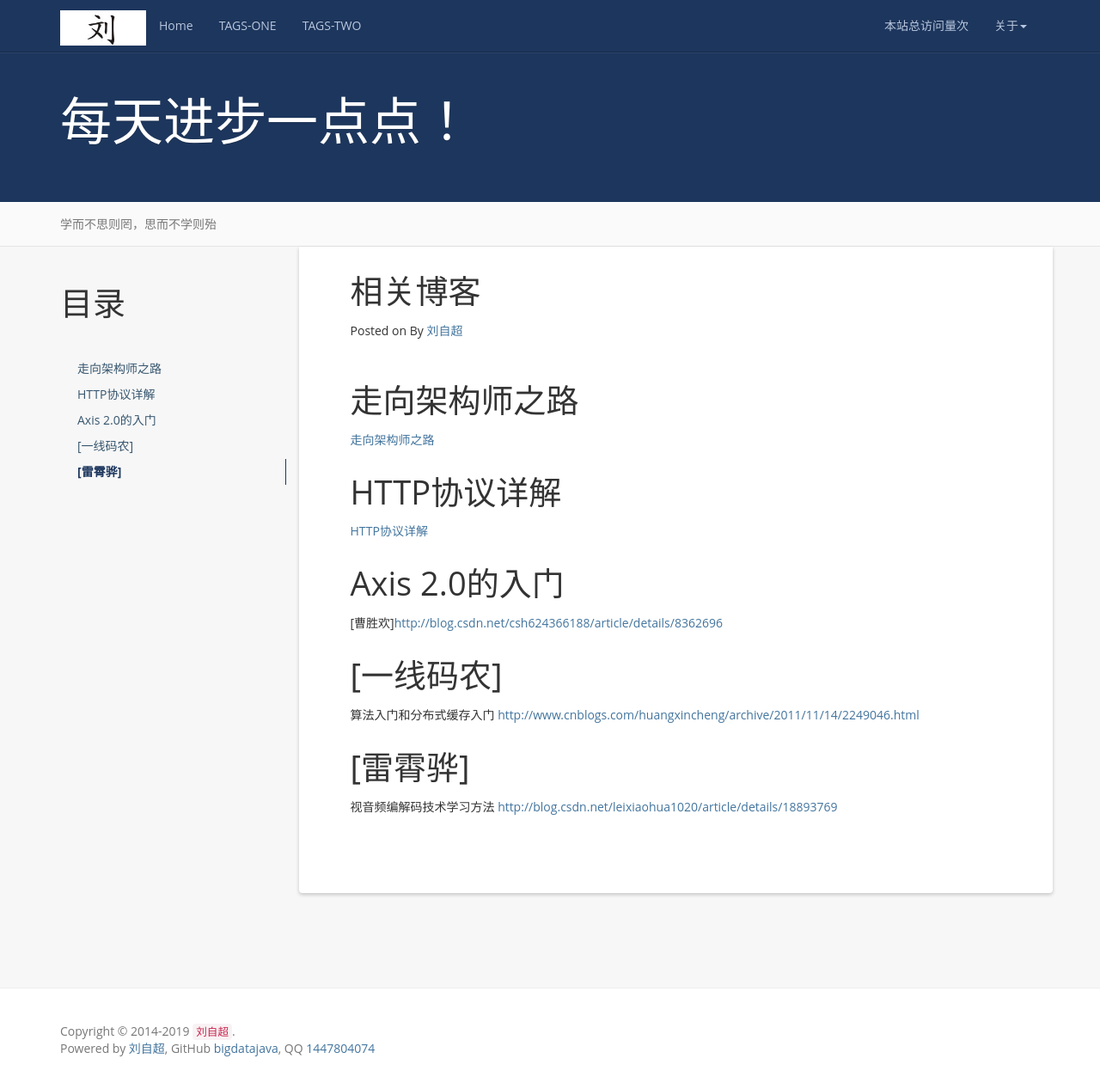
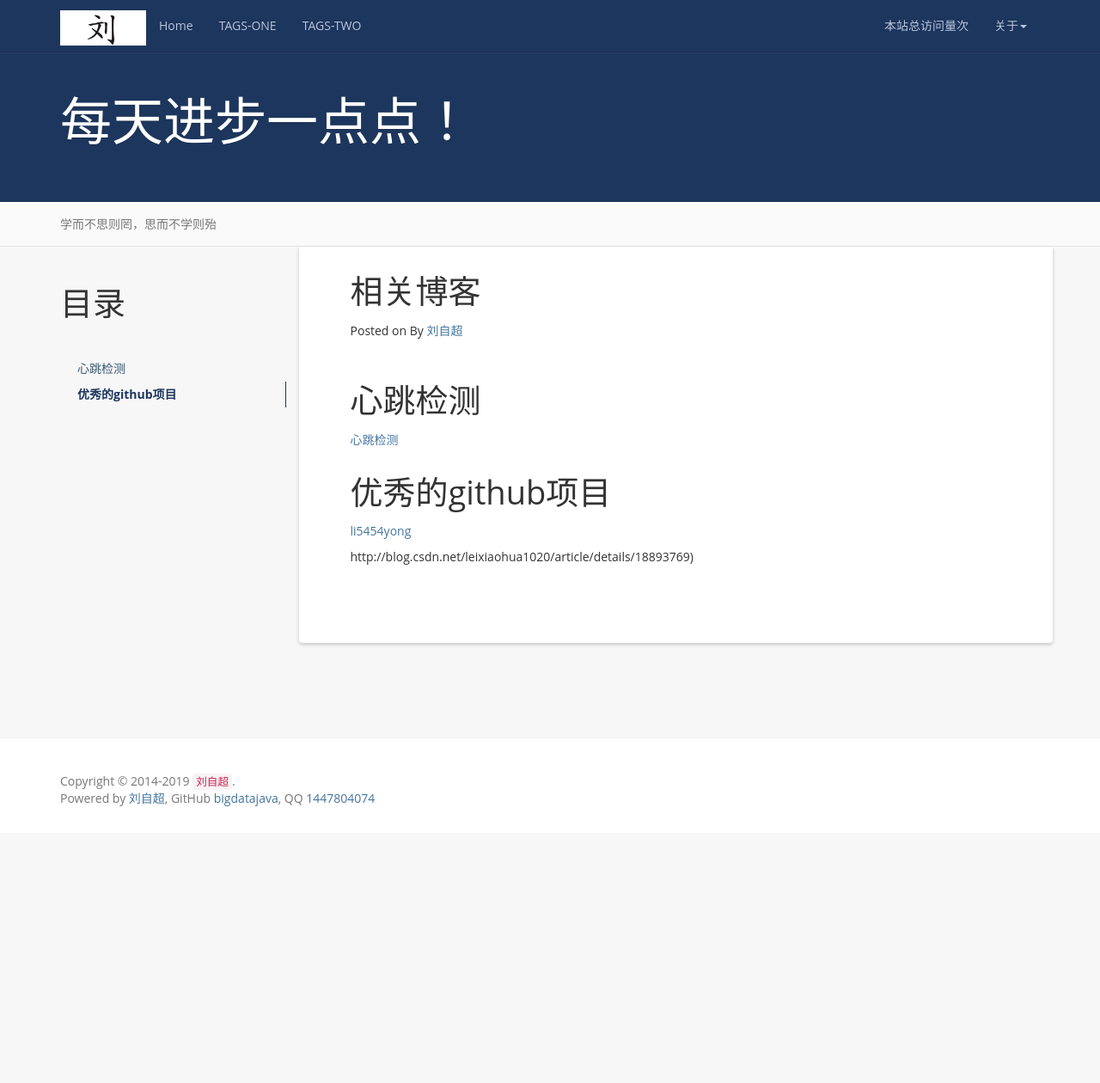
Before and after one commit to bigdatajava/blogtest, a Jekyll site: the page built from reference.md, in a window 1280 px wide and 1260 px high. Shown: the whole window at 86% size. Built offline with Jekyll 4.4.1, drawn with Linux system fonts in a browser that asks for light colours; nearby versions of some CDN libraries; a script that is not in the unit is left out; comment, search, counter and statistics services are not loaded.

Commit message:
书单修改

```diff
--- a/reference.md
+++ b/reference.md
@@ -8,24 +8,12 @@ permalink: /reference/
 {:toc}
 
 
-走向架构师之路
+心跳检测
 =====================
-[走向架构师之路](http://blog.csdn.net/cutesource/article/details/4901506)
+[心跳检测](https://gitee.com/mkk/HeartBeat/)
 
-HTTP协议详解
+优秀的github项目
 =====================
-[HTTP协议详解](http://www.jmarshall.com/easy/http/)
+[li5454yong](https://github.com/li5454yong/)
 
-Axis 2.0的入门
-=====================
-[曹胜欢][http://blog.csdn.net/csh624366188/article/details/8362696](http://blog.csdn.net/csh624366188/article/details/8362696)
-
-[一线码农]
-=====================
-算法入门和分布式缓存入门
-[http://www.cnblogs.com/huangxincheng/archive/2011/11/14/2249046.html](http://www.cnblogs.com/huangxincheng/archive/2011/11/14/2249046.html)
-
-[雷霄骅]
-=====================
-视音频编解码技术学习方法
-[http://blog.csdn.net/leixiaohua1020/article/details/18893769](http://blog.csdn.net/leixiaohua1020/article/details/18893769)
+http://blog.csdn.net/leixiaohua1020/article/details/18893769)
```
Also changed, not shown: books.md (+2 -12 lines).
